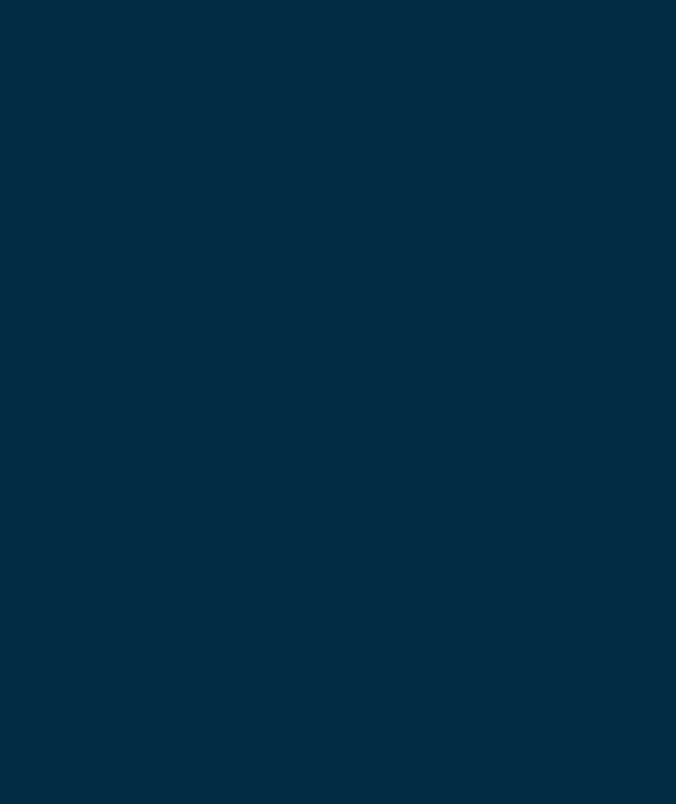
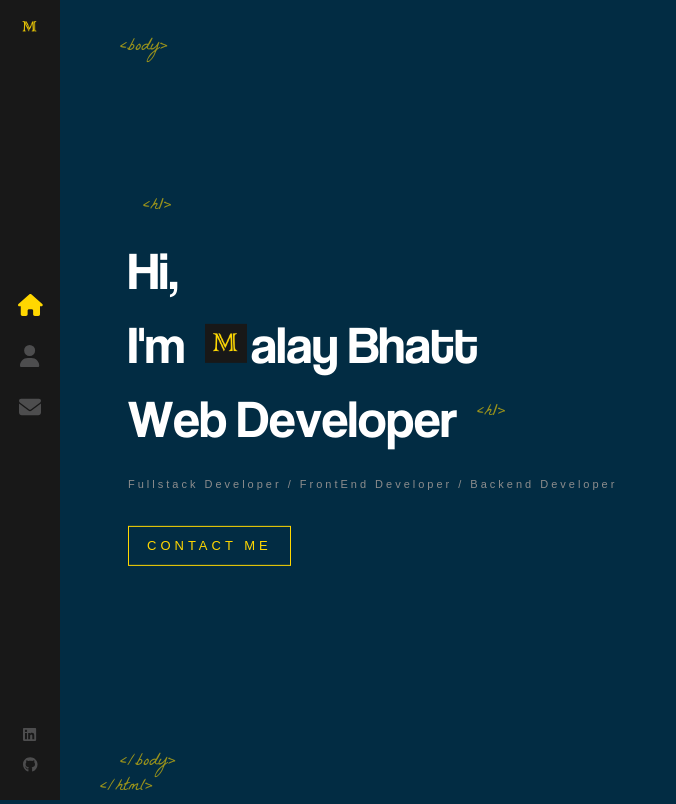
Before and after one commit to malay1410/Portfolio_ReactJS, a React (Create React App) app: page / in a window 1280 px wide. Shown: the whole page, without its empty margins (0-676 px from the left). Built offline with nearby package versions, Linux system fonts and the light colour scheme.

Commit message:
Animated Letters

```diff
--- a/src/App.js
+++ b/src/App.js
@@ -9,8 +9,9 @@ function App() {
   return (
     <>
     <Routes>
-      <Route path="/" element={<Layout />} />
+      <Route path="/" element={<Layout />}>
         <Route index element={<Home />} />
+      </Route>
     </Routes>
     </>
   );
--- /dev/null
+++ b/src/components/AnimatedLetters/index.js
@@ -0,0 +1,19 @@
+import React from 'react';
+import './index.scss';
+
+const AnimatedLetters = ({letterClass, strArray, idx}) => {
+    return (
+        <span>
+            {
+                strArray.map((char, i) => (
+                    <span key={char + i} className={`${letterClass} _${i + idx}`}>
+                        {char}
+                    </span>
+                ))
+            }
+
+        </span>
+    )
+};
+
+export default AnimatedLetters
--- /dev/null
+++ b/src/components/AnimatedLetters/index.scss
@@ -0,0 +1,66 @@
+@keyframes bounceIn {
+    0% {
+        transform: scale(0.3);
+        opacity: 0;
+    }
+    50% {
+        transform: scale(1.05);
+        opacity: 1;
+    }
+    70% {
+        transform: scale(0.9);
+    }
+    100% {
+        transform: scale(1);
+    }
+}
+
+@keyframes rubberBand {
+    0% {
+      transform: scale3d(1, 1, 1);
+    }
+    30% {
+      transform: scale3d(1.25, 0.75, 1);
+    }
+    40% {
+      transform: scale3d(0.75, 1.25, 1);
+    }
+    50% {
+      transform: scale3d(1.15, 0.85, 1);
+    }
+    65% {
+      transform: scale3d(0.95, 1.05, 1);
+    }
+    75% {
+      transform: scale3d(1.05, 0.95, 1);
+    }
+    100% {
+      transform: scale3d(1, 1, 1);
+    }
+  }
+
+
+.text-animate {
+    display: inline-block;
+    animation: bounceIn 1s 1s;
+    animation-fill-mode: forwards;
+    //animation-iteration-count: infinite; //This keeps the animation running indefinitely
+    min-width: 10px;
+}
+
+.text-animate-hover {
+    min-width: 10px;
+    display: inline-block;
+    animation-fill-mode: both;
+
+    &:hover {
+        animation: rubberBand 1s;
+        color: #ffd700;
+    }
+}
+
+@for $i from 1 through 35 {
+    .text-animate._#{$i} {
+        animation-delay: $i * 0.1s;
+    }
+}
--- /dev/null
+++ b/src/components/Home/Logo/index.js
@@ -0,0 +1 @@
+import './index.scss';
--- a/src/components/Home/index.js
+++ b/src/components/Home/index.js
@@ -1,19 +1,39 @@
-import LogoTitle from "../../assets/images/M.png";
-import React from "react";
+import React, { useEffect, useState } from "react";
 import { Link } from "react-router-dom";
 import './index.scss';
+import AnimatedLetters from "../AnimatedLetters";
+import LogoTitle from "../../assets/images/M.png";
 
 const Home = () => {
+
+    const [letterClass, setLetterClass] = useState('text-animate')
+    const nameArray = ['a', 'l', 'a', 'y', ' ', 'B', 'h', 'a', 't', 't']
+    const jobArray = ['W', 'e', 'b', ' ', 'D', 'e', 'v', 'e', 'l', 'o', 'p', 'e', 'r']
+
+    useEffect(() => {
+        const timer = setTimeout(() => {
+            setLetterClass('text-animate-hover')
+        }, 4000);
+        return () => clearTimeout(timer);
+    }, [])
 
     return (
         <div className="container home-page">
             <div className="text-zone">
                 <h1>
-                Hi, <br/> I'm
+                <span className={letterClass}>H</span>
+                <span className={`${letterClass} _12`}>i,</span>
+                <br/>
+                <span className={`${letterClass} _13`}>I</span>
+                <span className={`${letterClass} _14`}>'m</span>
                 <img src={LogoTitle} alt="developer" />
-                alay Bhatt
+                <AnimatedLetters letterClass={letterClass}
+                strArray={nameArray}
+                idx={15}/>
                 <br />
-                Web developer
+                <AnimatedLetters letterClass={letterClass}
+                strArray={jobArray}
+                idx={22}/>
                 </h1>
                 <h2>Fullstack Developer / FrontEnd Developer / Backend Developer</h2>
                 <Link to="/contact" className='flat-button'>CONTACT ME</Link>
--- a/src/components/Home/index.scss
+++ b/src/components/Home/index.scss
@@ -1,3 +1,24 @@
+@keyframes fadeIn {
+    0% {
+        opacity: 0;
+    }
+    100% {
+        opacity: 1;
+    }
+}
+
+@keyframes rotateIn {
+    0% {
+        transform: rotate(-360deg);
+        opacity: 0;
+    }
+    100% {
+        transform: rotate(0deg);
+        opacity: 1;
+    }
+}
+
+
 .home-page {
 
     .text-zone {
@@ -38,9 +59,11 @@
             animation: fadeIn 1s 1.7s backwards;
             opacity: 0.6;
         }
+
         img {
-            width: 32px;
+            width: 42px;
             margin-left: 20px;
+            padding-right: 4px;
             opacity: 0;
             height: auto;
             animation: rotateIn 1s linear both;
@@ -72,10 +95,12 @@
         float: left;
         animation: fadeIn 1s 1.8s backwards;
         white-space: nowrap;
+
+        &:hover {
+            background: #ffd700;
+            color: #333;
+        }
     }
 
-    &:hover {
-        background: #ffd700;
-        color: #333;
-    }
+
 }
```
Also changed, not shown: src/components/Home/Logo/index.scss (added), 1 other file (tests, documents, lock files or other folders).
